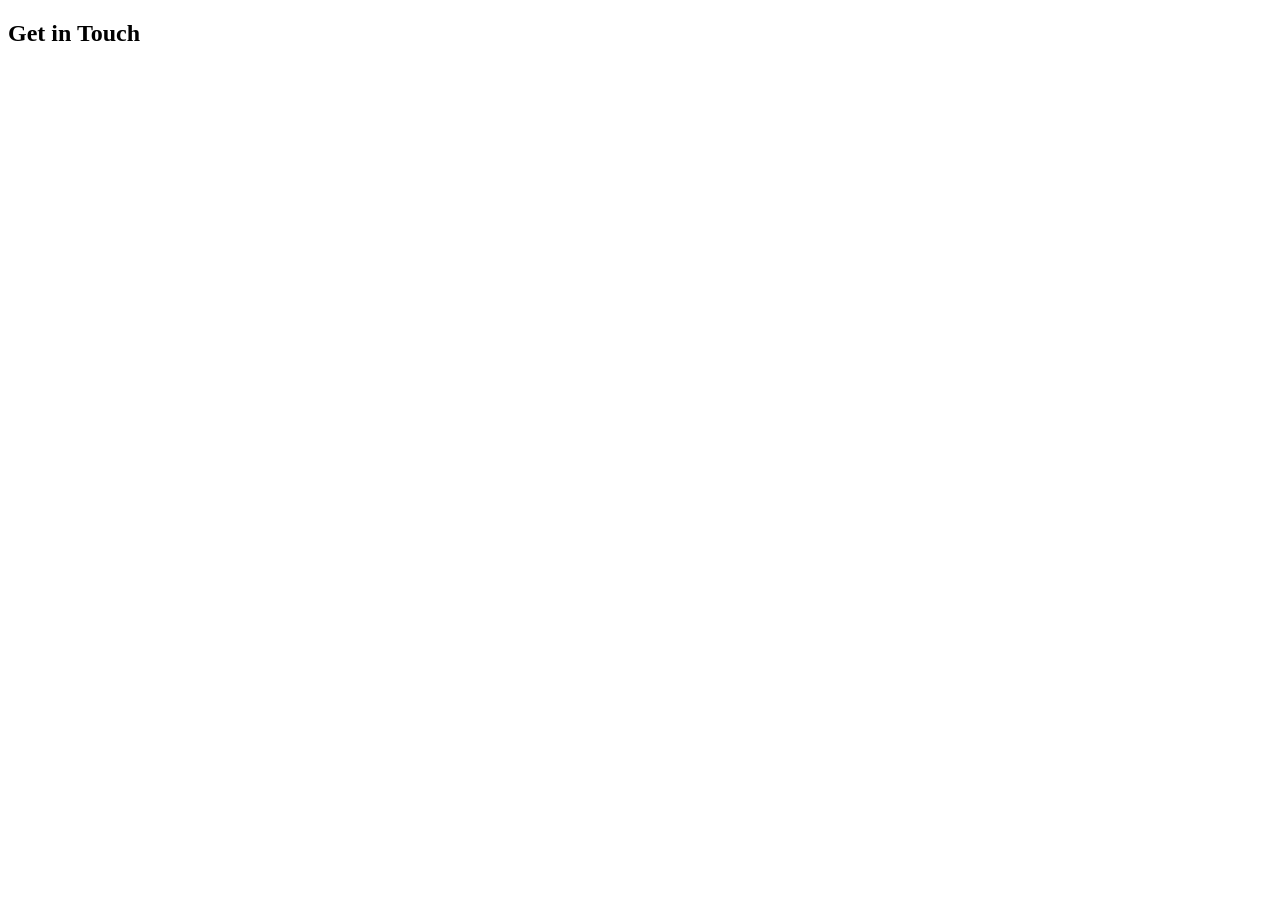
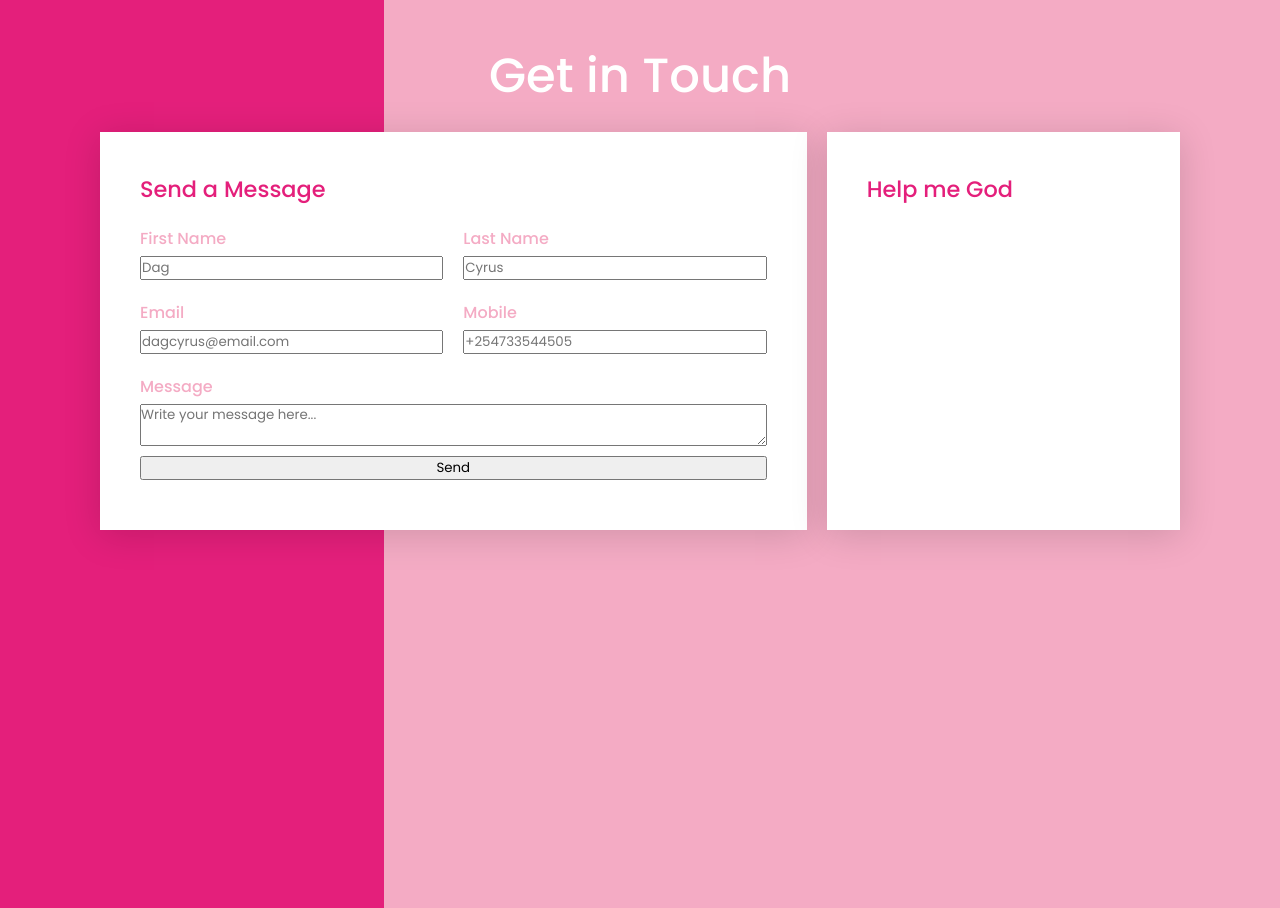
Before and after one commit to FloiceNyota/contactus2, a plain HTML site: page index.html in a window 1280 px wide. Before the commit the page ends 800 px from the top, so only its background shows below. Drawn offline with Linux system fonts and the light colour scheme.

Commit message:
styling the form

```diff
--- a/index.html
+++ b/index.html
@@ -14,7 +14,58 @@
         <div class="title">
             <h2>Get in Touch</h2>
         </div>
-    </div>
+        <div class="box">
+            <!-- Form -->
+            <div class="contact info">
+                <h3>Send a Message</h3>
+                <form>
+                    <div class="formBox">
+                        <div class="row50">
+                            <div class="inputBox">
+                                <span>First Name</span>
+                                <input type="text" placeholder="Dag">
+                            </div>
+                            <div class="inputBox">
+                                <span>Last Name</span>
+                                <input type="text" placeholder="Cyrus">
+                            </div>
+                        </div>
+                        <div class="row50">
+                            <div class="inputBox">
+                                <span>Email</span>
+                                <input type="text" placeholder="dagcyrus@email.com">
+                            </div>
+                            <div class="inputBox">
+                                <span>Mobile</span>
+                                <input type="text" placeholder="+254733544505">
+                            </div>
+                        </div>
+                        <div class="row100">
+                            <div class="inputBox">
+                                <span>Message</span>
+                                <textarea placeholder="Write your message here..."></textarea>
+                            </div>
+                        </div>
+                        <div class="row100">
+                            <div class="inputBox">
+                                <input type="submit" value="Send">
+                            </div>
+                        </div>
+                </form>
+                </div>
+            </div>
+            <!-- Info Box -->
+            <!-- <div class="contact form">
+                <h3>help me Jesus</h3>
+            </div> -->
+            <!-- Map -->
+            <div class="contact map">
+                <h3>Help me God
+
+                </h3>
+            </div>
+        </div>
+
 
 </body>
 
--- a/style.css
+++ b/style.css
@@ -1,2 +1,103 @@
-@import url("https://fonts.googleapis.com/css?family=Poppins:200,300,400,500,600,700,800,900&display=swap");
-*
+@import url('https://fonts.googleapis.com/css?family=Poppins:200,300,400,500,600,700,800,900&display=swap');
+* {
+    margin: 0;
+    padding: 0;
+    box-sizing: border-box;
+    font-family: "Poppins", sans-serif;
+}
+
+body {
+    background: linear-gradient(90deg, #E41F7B 0%, #E41F7B 30%, #F4ABC4 30%, #F4ABC4 100%);
+}
+
+.contactUs {
+    position: relative;
+    width: 100%;
+    padding: 40px 100px;
+}
+
+.contactUs .title {
+    display: flex;
+    justify-content: center;
+    align-items: center;
+    font-size: 2em;
+}
+
+.contactUs .title h2 {
+    color: #fff;
+    font-weight: 500;
+}
+
+
+/* .form {
+    grid-area: form;
+} */
+
+.form {
+    grid-area: info;
+}
+
+.form {
+    grid-area: map;
+}
+
+.contact {
+    padding: 40px;
+    background: #fff;
+    box-shadow: 0 5px 35px rgba(0, 0, 0, 0.15);
+}
+
+.box {
+    position: relative;
+    display: grid;
+    grid-template-columns: 2fr 1fr;
+    grid-template-rows: 5fr 4fr;
+    grid-template-areas: "form info" "form map";
+    grid-gap: 20px;
+    margin-top: 20px;
+}
+
+.contact h3 {
+    color: #E41F7B;
+    font-weight: 500;
+    font-size: 1.4em;
+    margin-bottom: 10px;
+}
+
+
+/* form */
+
+.formBox {
+    position: relative;
+    width: 100%;
+}
+
+.formBox .row50 {
+    display: flex;
+    gap: 20px
+}
+
+.inputBox {
+    display: flex;
+    flex-direction: column;
+    margin-bottom: 10px;
+    width: 50%;
+}
+
+.formBox .row100 .inputBox {
+    width: 100%;
+}
+
+.inputBox span {
+    color: #F4ABC4;
+    margin-top: 10px;
+    margin-bottom: 5px;
+    font-weight: 500;
+}
+
+.inputBox .input {
+    padding: 10px;
+    font-size: 1.1em;
+    outline: none;
+    border: #C3195D;
+}
```
